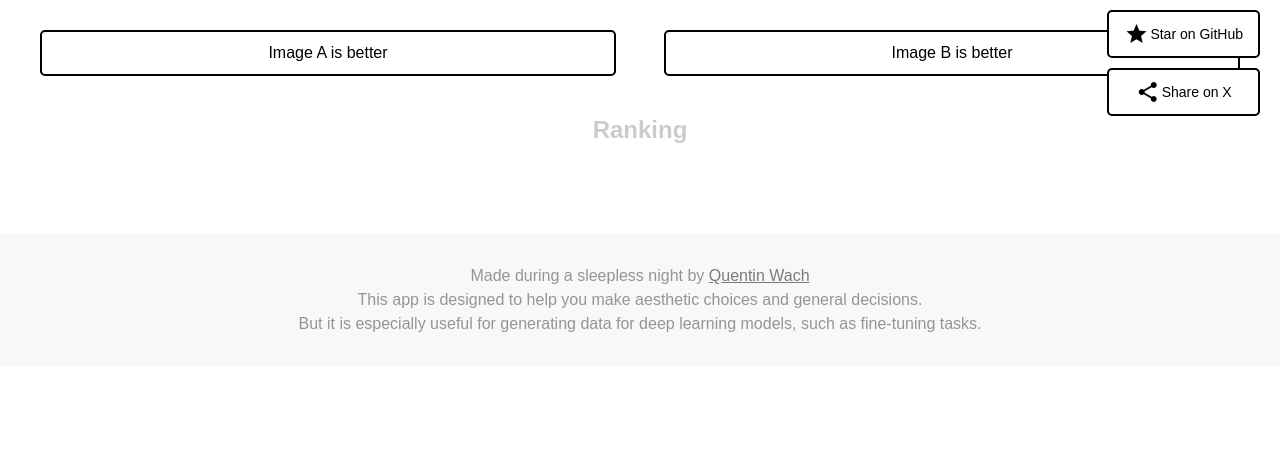
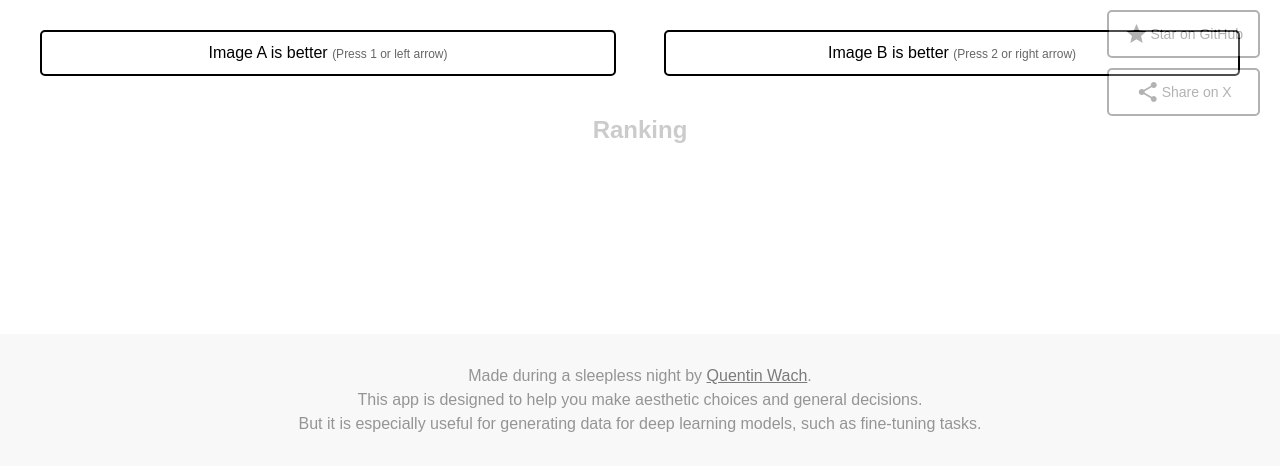
Before and after one commit to QuentinWach/image-ranker, a Flask app: page / in a window 1280 px wide. Shown: the part 68-539 px from the top of the page. Run offline with Flask 3, Linux system fonts and the light colour scheme; data that the repository does not hold is empty.

Commit message:
NEW: Press buttons with keys.

```diff
--- a/static/style.css
+++ b/static/style.css
@@ -241,6 +241,7 @@
 .social-buttons {
     flex-direction: column;
     align-items: flex-end;
+    opacity: 0.3;
 }
 
 .social-button {
@@ -276,7 +277,7 @@
 .footer {
     background-color: #f8f8f8;
     padding: 30px 0;
-    margin-top: 50px;
+    margin-top: 150px;
     border-top: 0px solid #e7e7e7;
 }
 
@@ -331,3 +332,24 @@
         max-width: 200px;
     }
 }
+
+/*
+.eliminated {
+    color: rgb(255, 255, 255);
+    font-weight: bold;
+    margin-right: 30px;
+    background-color: rgb(228, 13, 67);
+    padding: 5px 10px;
+    border-radius: 5px;
+}
+*/
+/* ... existing code ... */
+button.pressed {
+    transform: scale(0.95);
+    background-color: #e0e0e0;
+}
+
+.shortcut {
+    font-size: 12px;
+    color: #666666;
+}
--- a/templates/index.html
+++ b/templates/index.html
@@ -27,8 +27,8 @@
                 <span id="image2-name"></span>
             </div>
             <div class="buttons">
-                <button onclick="selectWinner('image1')">Image A is better</button>
-                <button onclick="selectWinner('image2')">Image B is better</button>
+                <button id="image1-btn" onclick="selectWinner('image1')">Image A is better <span class="shortcut">(Press 1 or left arrow)</span></button>
+                <button id="image2-btn" onclick="selectWinner('image2')">Image B is better <span class="shortcut">(Press 2 or right arrow)</span></button>
             </div>
         </div>
         <div class="rankings">
@@ -61,7 +61,7 @@
 
     <footer class="footer">
         <div class="footer-content">
-            <p>Made during a sleepless night by <a href="https://github.com/QuentinWach" target="_blank" rel="noopener noreferrer">Quentin Wach</a></p>
+            <p>Made during a sleepless night by <a href="https://github.com/QuentinWach" target="_blank" rel="noopener noreferrer">Quentin Wach</a>.</p>
             <p>This app is designed to help you make aesthetic choices and general decisions.</p>
             <p>But it is especially useful for generating data for deep learning models, such as fine-tuning tasks.</p>
         </div>
@@ -211,6 +211,24 @@
             clickSound.currentTime = 0;
             clickSound.play();
         }
+
+        function animateButton(buttonId) {
+            const button = document.getElementById(buttonId);
+            button.classList.add('pressed');
+            setTimeout(() => {
+                button.classList.remove('pressed');
+            }, 100);
+        }
+
+        document.addEventListener('keydown', function(event) {
+            if (event.key === '1' || event.key === 'ArrowLeft') {
+                selectWinner('image1');
+                animateButton('image1-btn');
+            } else if (event.key === '2' || event.key === 'ArrowRight') {
+                selectWinner('image2');
+                animateButton('image2-btn');
+            }
+        });
     </script>
 </body>
 </html>
```
